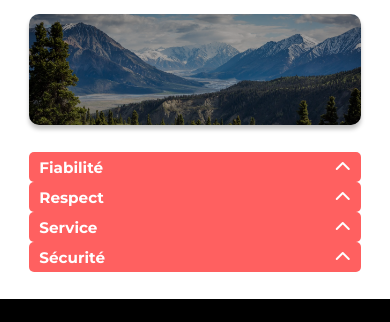
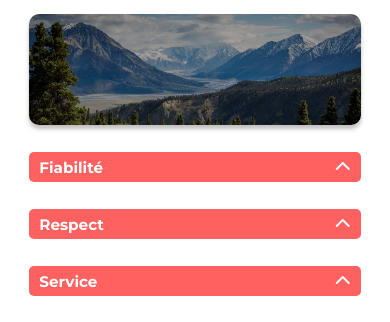
Before and after one commit to TorbosylGit/P5_REACT, a React app in the folder kasa/: page /about in a window 390 px wide. Shown: the part 89-411 px from the top of the page. Built offline with nearby package versions, Linux system fonts and the light colour scheme.

Commit message:
.dropdown margin-bottom: 45px + @media 27px

```diff
--- a/kasa/src/app/sass/pages/_about.scss
+++ b/kasa/src/app/sass/pages/_about.scss
@@ -10,7 +10,7 @@
         @media (max-width: 767.98px) {
             width: 85%;
             max-width: none;
-            margin-bottom: 0;
+            margin-bottom: 27px;
         }
     }
 }
```
